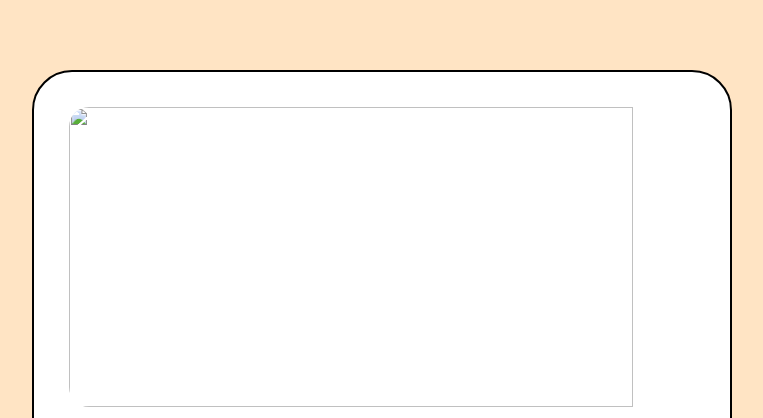
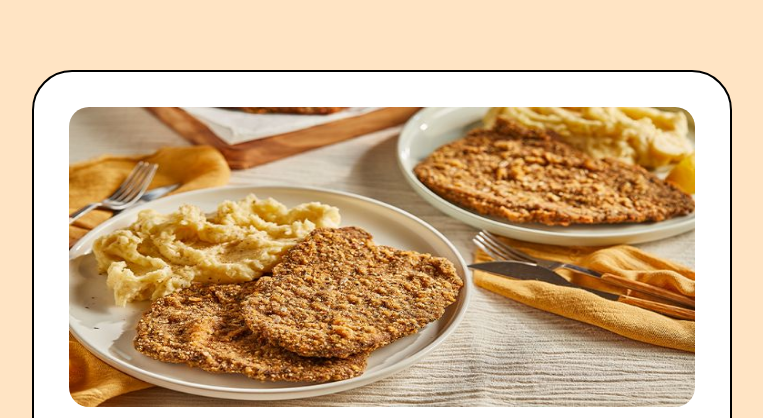
Before and after one commit to Ganitio/Frontend-mentor-challenge, a plain HTML site: page index.html in a window 1280 px wide. Shown: the top 418 px of the page, without its empty margins (258-1021 px from the left). Drawn offline with nearby package versions, Linux system fonts and the light colour scheme; the site is published under a folder, as on GitHub Pages, so addresses that start at the root find nothing; a web font is replaced by a local one.

Commit message:
Update index.html

```diff
--- a/index.html
+++ b/index.html
@@ -11,7 +11,7 @@
 
 <body>
 <div class="Main-box">
-<img src="/Milanesas con pure.jpg">
+<img src="Milanesas con pure.jpg">
     <h1>Milanesas con pure caseras</h1>
     <p class="description">A quien no le gustan las milanesas con puré?? En casa es una de las comidas estrellas, la que siempre pide mi hijo, pero son las milanesas con puré de papas no las milanesas con papas fritas!!!
 Yo creo que en todas las casas es igual, las milanesas están en todos lados, en los lugares que venden sándwiches, en los bares, en los restaurantes, donde sea…
```
